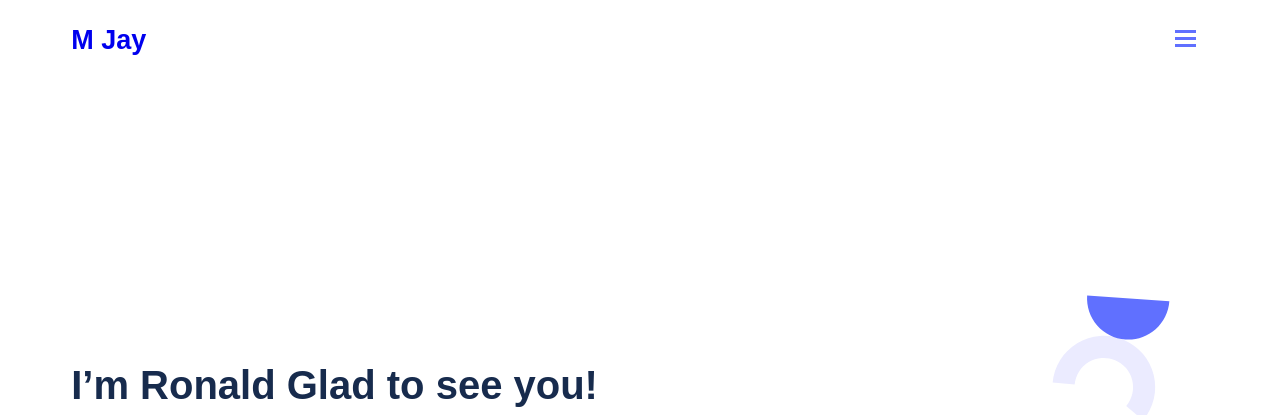
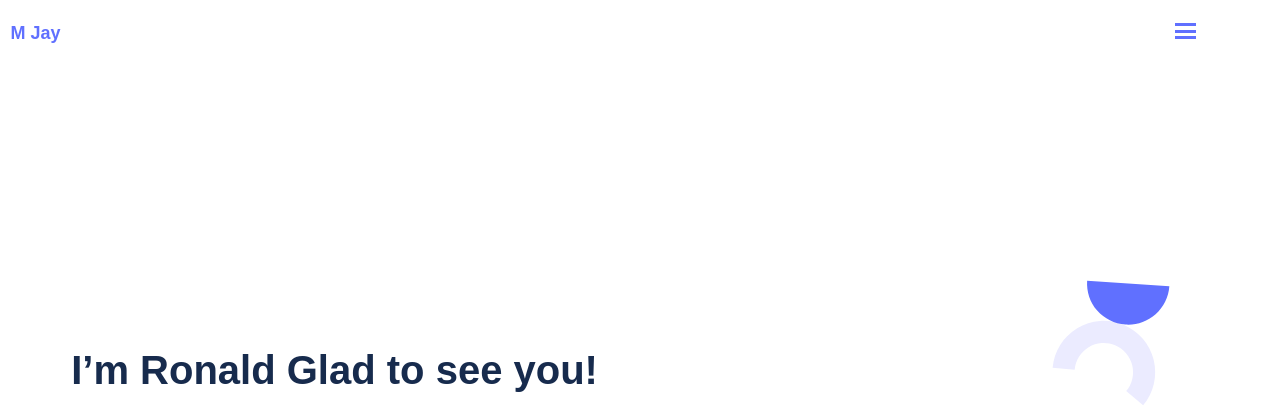
Before and after one commit to mj-e-boc/Ronald-Portfolio, a website: page index.html in a window 1280 px wide. Shown: the top 415 px of the page. Drawn offline with Linux system fonts and the light colour scheme.

Commit message:
make required changes

```diff
--- a/index.html
+++ b/index.html
@@ -11,8 +11,8 @@
 <body>
     <header>
         <nav class="navigation">
-            <a href="#" class="logo">
-                <h2>M Jay</h2>
+            <a href="#" >
+                <h2 class="logo">M Jay</h2>
             </a>
             <div class="hamburgermenu">
                 <div class="bar"></div>
--- a/styles.css
+++ b/styles.css
@@ -16,6 +16,8 @@ a {
   font-weight: 700;
   font-size: 18px;
   line-height: 20px;
+  color: #6070FF;
+  width: 100%;
 }
 
 .bar {
```
